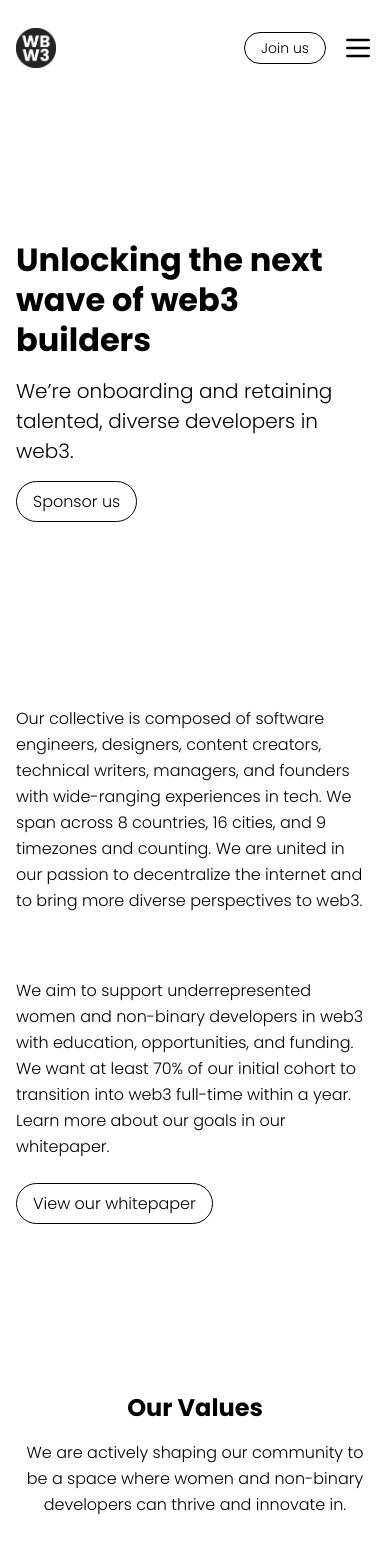
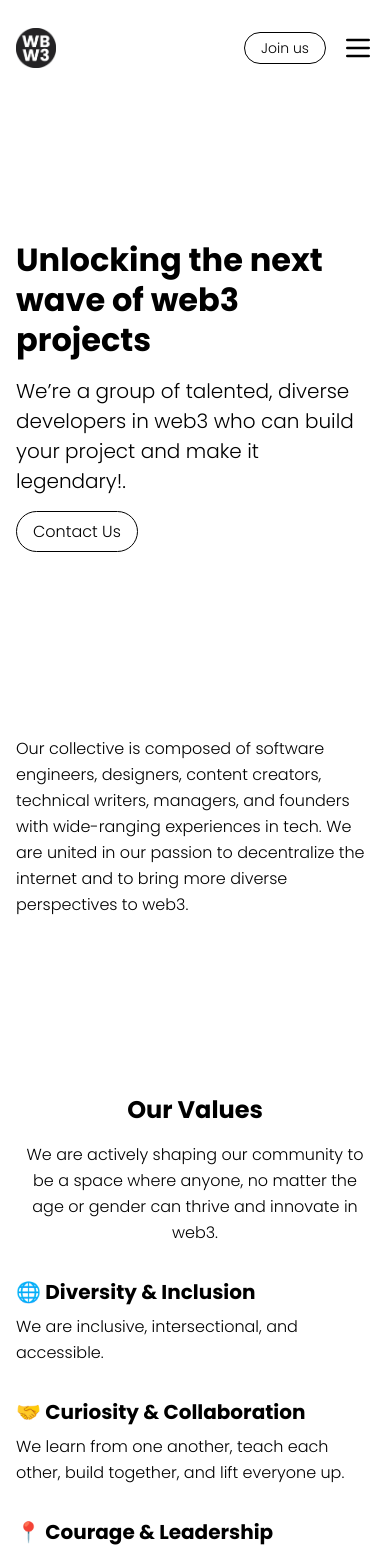
Before and after one commit to solomonshalom/web3-website, a Next.js app: page /about in a window 390 px wide. Shown: the top 1551 px of the page. Built offline with nearby package versions, Linux system fonts and the light colour scheme.

Commit message:
Hello! Mom

```diff
--- a/pages/about.js
+++ b/pages/about.js
@@ -36,14 +36,14 @@ export default function About() {
       <Navbar preferedColorScheme={preferedColorScheme} />
       <header className="my-40 sm:my-44 max-w-3xl">
         <h1 className="font-poppins-bold text-3xl sm:text-5xl lg:text-6xl leading-tight mb-4">
-          Unlocking the next wave of web3 builders
+          Unlocking the next wave of web3 projects
         </h1>
         <p className="text-lg md:text-xl lg:text-2xl xl:text-3xl leading-normal xl:leading-normal mb-6 md:mb-8">
-          We’re onboarding and retaining talented, diverse developers in web3.
+          We’re a group of talented, diverse developers in web3 who can build your project and make it legendary!.
         </p>
         <Link href="/contact" passHref>
           <a className="dark:hover:text-black dark:hover:bg-white hover:text-white hover:bg-black border border-black dark:border-white border-solid rounded-full text-base md:text-lg lg:text-xl px-4 py-2">
-            Sponsor us
+            Contact Us
           </a>
         </Link>
       </header>
@@ -53,30 +53,10 @@ export default function About() {
           <p className="mb-16 text-base md:text-lg lg:text-xl leading-relaxed md:leading-relaxed lg:leading-relaxed">
             Our collective is composed of software engineers, designers, content
             creators, technical writers, managers, and founders with
-            wide-ranging experiences in tech. We span across 8 countries, 16
-            cities, and 9 timezones and counting. We are united in our passion
+            wide-ranging experiences in tech. We are united in our passion
             to decentralize the internet and to bring more diverse perspectives
             to web3.
           </p>
-        </div>
-        <div className="flex justify-end">
-          <div className="sm:w-1/2">
-            <p className="mb-8 text-base md:text-lg lg:text-xl leading-relaxed md:leading-relaxed lg:leading-relaxed">
-              We aim to support underrepresented women and non-binary developers
-              in web3 with education, opportunities, and funding. We want at
-              least 70% of our initial cohort to transition into web3 full-time
-              within a year. Learn more about our goals in our whitepaper.
-            </p>
-
-            <a
-              target="_blank"
-              href="https://womenbuildweb3.hashnode.dev/whitepaper"
-              rel="noopener noreferrer"
-              className="dark:hover:text-black dark:hover:bg-white hover:text-white hover:bg-black border border-black dark:border-white border-solid rounded-full text-base md:text-lg lg:text-xl px-4 py-2"
-            >
-              View our whitepaper
-            </a>
-          </div>
         </div>
       </section>
 
@@ -85,8 +65,7 @@ export default function About() {
           Our Values
         </h2>
         <p className="w-full sm:w-4/5 mx-auto mb-8 md:mb-12 text-center sm:max-w-2xl text-base md:text-lg lg:text-xl leading-relaxed md:leading-relaxed lg:leading-relaxed">
-          We are actively shaping our community to be a space where women and
-          non-binary developers can thrive and innovate in.
+          We are actively shaping our community to be a space where anyone, no matter the age or gender can thrive and innovate in web3.
         </p>
         <div className="md:grid md:grid-cols-3 gap-4">
           <div className="mb-8 flex justify-center">
@@ -135,34 +114,17 @@ export default function About() {
 
         <Link href="/contact" passHref>
           <a className="mx-auto dark:hover:text-black dark:hover:bg-white hover:text-white hover:bg-black border border-black dark:border-white border-solid rounded-full text-base md:text-lg lg:text-xl px-4 py-2">
-            Sponsor us
+            Invest In Us!
           </a>
         </Link>
 
         {preferedColorScheme === "light" && (
           <div className="mt-8 flex flex-wrap gap-8 justify-center">
-            <div className="relative w-60 h-24">
-              <Image
-                alt="Developer Dao Logo"
-                src="/logos/D_D-Logo.png"
-                objectFit="contain"
-                layout="fill"
-              />
-            </div>
-
-            <div className="relative w-60 h-24">
-              <Image
-                alt="Filecoin Logo"
-                src="/logos/Filecoin-Logo.png"
-                objectFit="contain"
-                layout="fill"
-              />
-            </div>
 
             <div className="relative w-60 h-24">
               <Image
                 alt="The Graph Logo"
-                src="/logos/The-Graph-Logo.png"
+                src="#"
                 objectFit="contain"
                 layout="fill"
               />
@@ -172,28 +134,11 @@ export default function About() {
 
         {preferedColorScheme === "dark" && (
           <div className="mt-8 flex flex-wrap gap-8 justify-center">
-            <div className="relative w-60 h-24">
-              <Image
-                alt="Developer Dao Logo"
-                src="/logos/D_D-logo-white.png"
-                objectFit="contain"
-                layout="fill"
-              />
-            </div>
-
-            <div className="relative w-60 h-24">
-              <Image
-                alt="Filecoin Logo"
-                src="/logos/Filecoin-logo-white.png"
-                objectFit="contain"
-                layout="fill"
-              />
-            </div>
 
             <div className="relative w-60 h-24">
               <Image
                 alt="The Graph Logo"
-                src="/logos/The-Graph-logo-white.png"
+                src="#"
                 objectFit="contain"
                 layout="fill"
               />
--- a/pages/index.js
+++ b/pages/index.js
@@ -138,7 +138,7 @@ export default function Home() {
         </div>
         <div className="md:w-1/2 mb-8 md:mb-0">
           <h2 className="text-2xl sm:text-3xl md:text-4xl xl:text-5xl font-poppins-bold mb-6 xl:mb-8">
-            T3 - Our all new coin!
+            T3 - Our all new platform!
           </h2>
           <p className="mb-8 xl:mb-10 leading-normal text-base md:text-lg lg:text-xl leading-relaxed md:leading-relaxed lg:leading-relaxed">
             Get up to speed on blockchain development and start shipping
--- a/pages/members.js
+++ b/pages/members.js
@@ -41,7 +41,7 @@ const Member = () => {
               Our Team
             </h2>
             <p className="text-xl text-gray-200">
-              We are a community of women and non-binary developers in web3.
+              We are a community of passionate developers in web3.
             </p>
           </div>
           <ul
```
